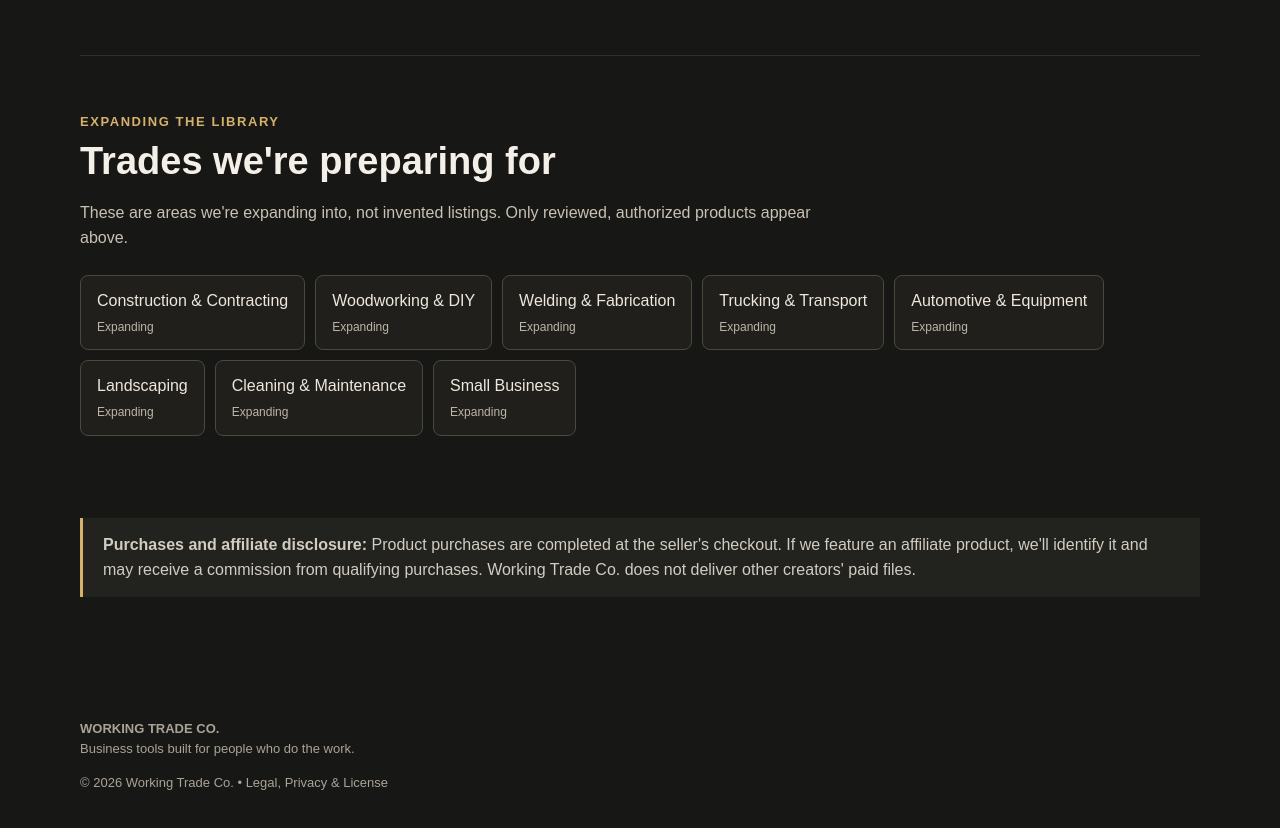
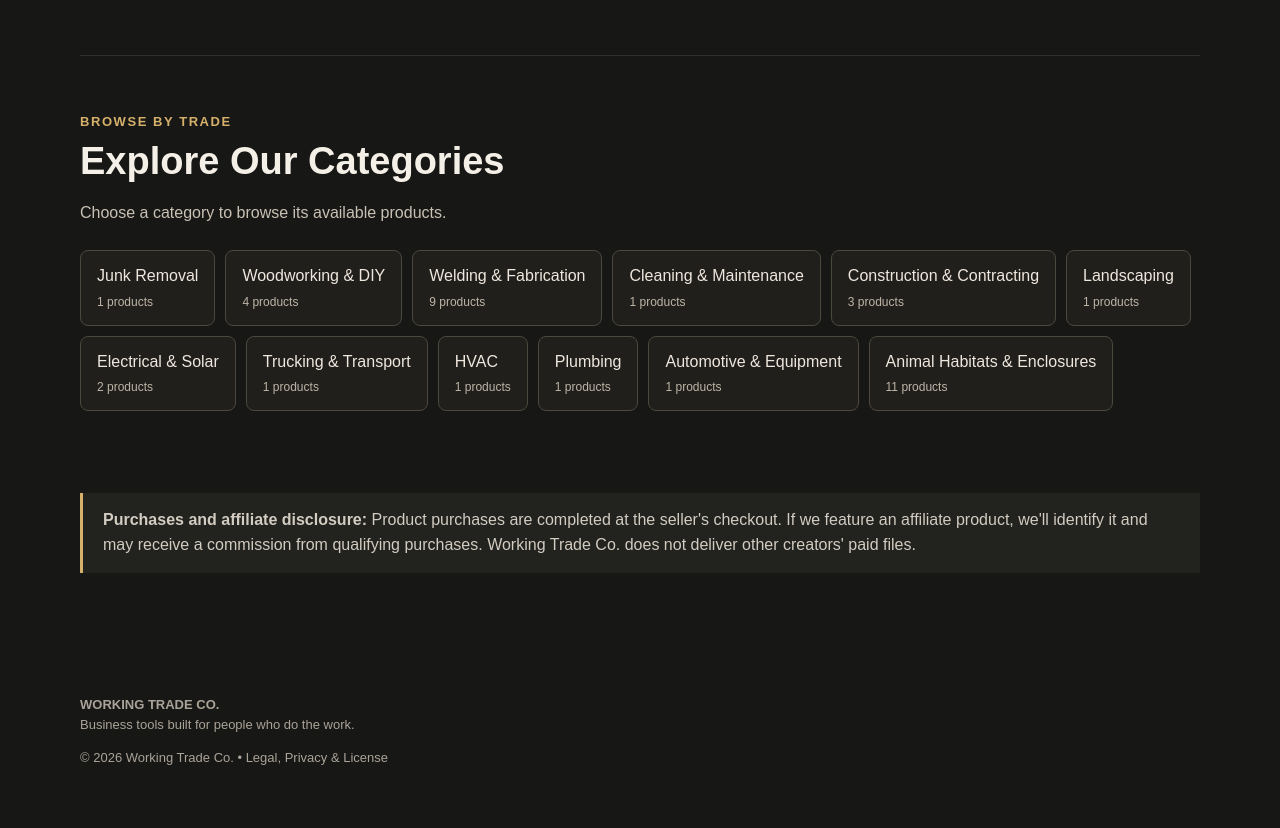
Before and after one commit to iroc46me-ui/working-trade-co, a Next.js app: page / in a window 1280 px wide. Shown: the part 7281-8109 px from the top of the page. Built offline with nearby package versions, Linux system fonts and the light colour scheme.

Commit message:
Make marketplace categories clickable

```diff
--- a/app/marketplace/CatalogClient.js
+++ b/app/marketplace/CatalogClient.js
@@ -1,7 +1,7 @@
 "use client";
 
 import { useMemo, useState } from "react";
-import { catalog, plannedCategories } from "./catalog";
+import { catalog } from "./catalog";
 
 const money = (amount, currency) => {
   if (amount === null || amount === undefined) return "See seller's price";
@@ -119,13 +119,24 @@
         )}
       </section>
       <section className="catalog-section" aria-labelledby="future-heading">
-        <div className="eyebrow">EXPANDING THE LIBRARY</div>
-        <h2 id="future-heading">Trades we're preparing for</h2>
+        <div className="eyebrow">BROWSE BY TRADE</div>
+        <h2 id="future-heading">Explore Our Categories</h2>
         <p className="catalog-subtitle">
-          These are areas we're expanding into, not invented listings. Only reviewed, authorized products appear above.
+          Choose a category to browse its available products.
         </p>
         <div className="catalog-category-list">
-          {plannedCategories.map((name) => <span className="catalog-category" key={name}>{name} <small>Expanding</small></span>)}
+          {categories.filter((name) => name !== "All trades").map((name) => (
+            <a
+              key={name}
+              className="catalog-category"
+              href="#browse-heading"
+              style={{ textDecoration: "none" }}
+              onClick={() => { setCategory(name); setSearch(""); }}
+            >
+              {name}
+              <small>{catalog.filter((item) => item.category === name).length} products</small>
+            </a>
+          ))}
         </div>
       </section>
     </>
```
